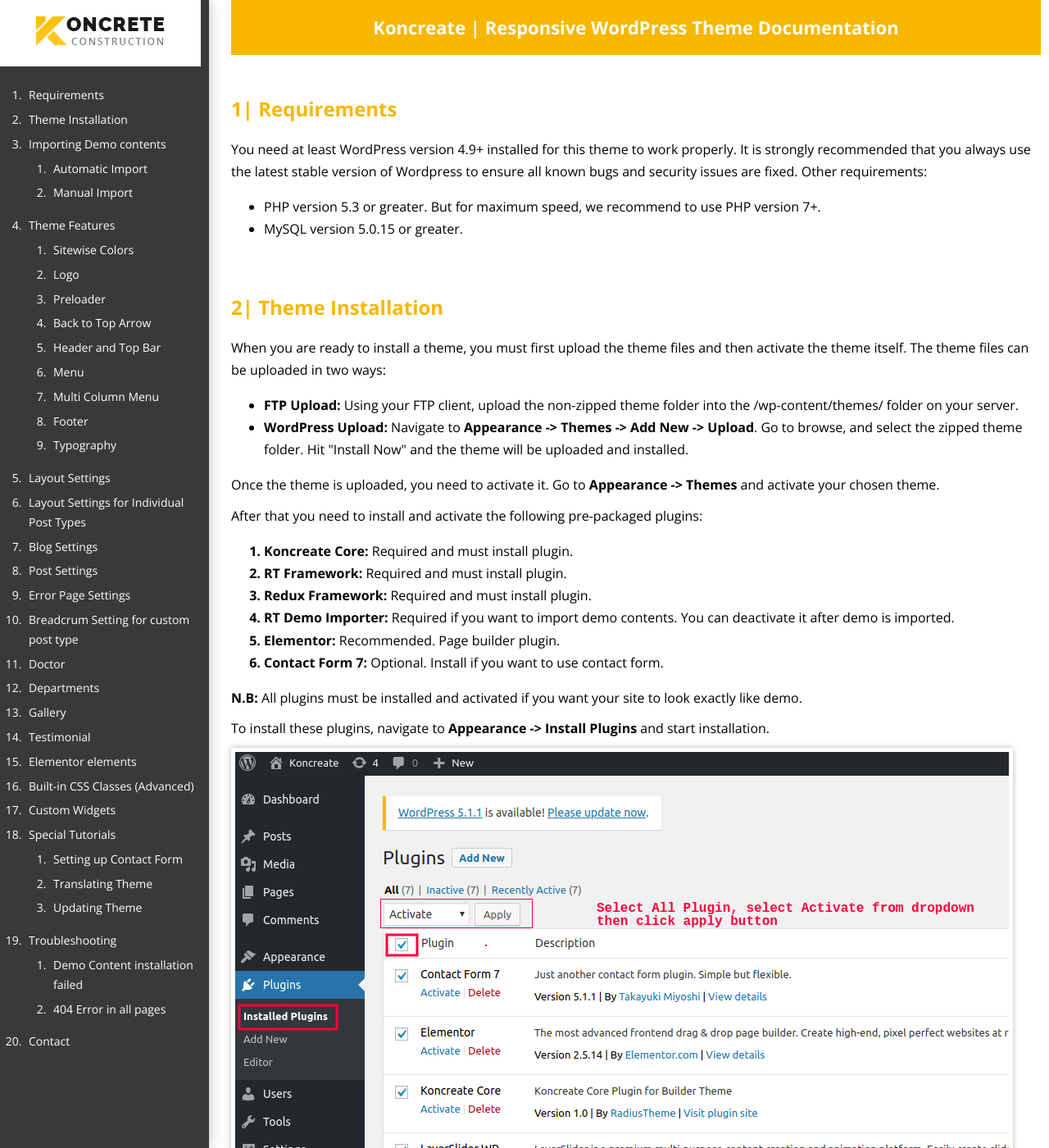
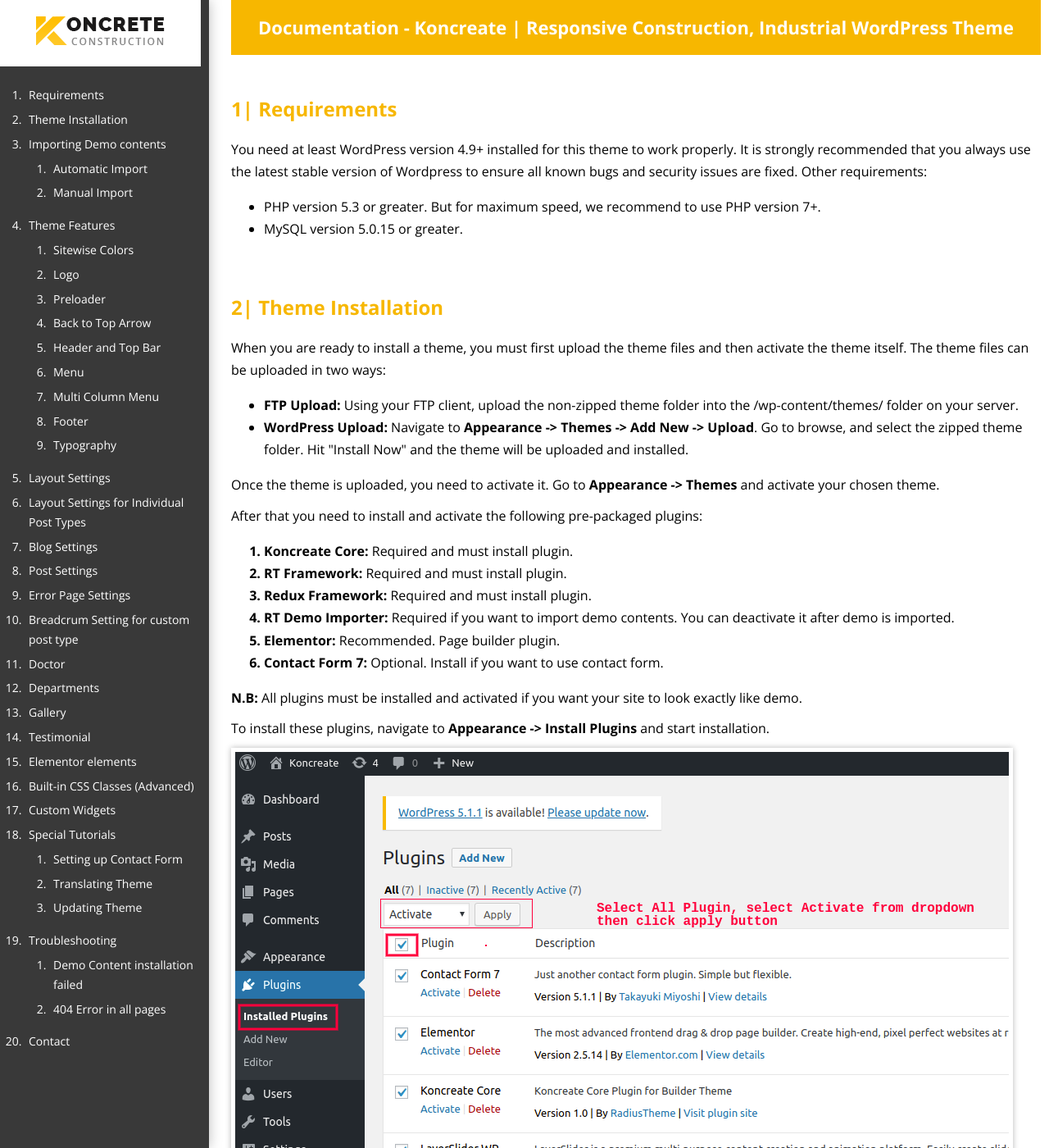
Before and after one commit to polodev/jekyll-koncreate-docs, a Jekyll site: the page built from index.html, in a window 1280 px wide and 1400 px high. Shown: the whole window at 82% size. Built offline with Jekyll 4.4.1, drawn with Linux system fonts in a browser that asks for light colours.

Commit message:
updated documentation

```diff
--- a/_includes/header_single.html
+++ b/_includes/header_single.html
@@ -1,7 +1,7 @@
 <head>
 	<meta charset="utf-8">
-	<meta name="viewport" content="width=device-width,initial-scale=1">
-	<title>Documentation - Koncreate | Responsive Construction, Industrial WordPress Theme</title>
+  <meta name="viewport" content="width=device-width, initial-scale=1, shrink-to-fit=no">
+	<title>{{page.title}}</title>
 	<link rel="icon" href="{{ 'assets/images/favicon.png' | relative_url }}" sizes="32x32" />
 	<link rel="stylesheet" href="{{ 'assets/files/css/meanmenu.css' | relative_url }}" type="text/css" media="all">
 	<link rel="stylesheet" href="{{ 'assets/files/vendor/scrollbar/jquery.mCustomScrollbar.min.css' | relative_url }}" type="text/css" media="all">
--- a/_includes/right_content_single.html
+++ b/_includes/right_content_single.html
@@ -1,6 +1,6 @@
 <div class="col-right">
 	<section id="requirements">
-		<h1 class="title">Koncreate | Responsive WordPress Theme Documentation</h1>
+		<h1 class="title">{{page.title}}</h1>
 		<h2>1| Requirements</h2>
 		<p>You need at least WordPress version 4.9+ installed for this theme to work properly. It is strongly recommended that you always use the latest stable version of Wordpress to ensure all known bugs and security issues are fixed. Other requirements:</p>
 		<ul>
@@ -249,7 +249,9 @@
 		<p>There are many tools available for translation. But the easiest way is to use plugin "<b>Loco Translate</b>". Using this plugin, you can literally translate any WordPress themes or plugins if it supports translation.</p>
 		<p style="color:red;"><i>** Note: Please remember, if you update the theme later your translations might be gone if they are stored inside theme/plugin. So please keep a backup of <b>Koncreate</b> theme and <b>Koncreate Core</b> plugin first before updating theme. **</i></p>
 		<p>Here's a quick video tutorial about how to use <b>Loco Translate</b>:</p>
-		<p><iframe width="640" height="360" alt="" src="https://www.youtube.com/embed/3Fohy96uSzY" frameborder="0" allowfullscreen></iframe></p>
+		<div class="embed-responsive">
+			<iframe width="640" height="360" alt="" src="https://www.youtube.com/embed/3Fohy96uSzY" frameborder="0" allowfullscreen></iframe>
+		</div>
 	</section>
 	<section id="update">
 		<h2>18.3| Updating Theme</h2>
@@ -264,7 +266,9 @@
 			<li>After completed the above steps successfully, Navigate to <b>Appearance -> Themes</b>. Here you'll see an "Update now" link beside your theme. Click on that link and your theme will be updated automatically.</li>
 		</ol>
 		<p>Here's a quick video tutorial explaining this method:</p>
-		<p><iframe width="640" height="360" alt="" src="https://www.youtube.com/embed/fhRFhXnuP1I" frameborder="0" allowfullscreen></iframe></p>
+		<div class="embed-responsive">
+			<iframe width="640" height="360" alt="" src="https://www.youtube.com/embed/fhRFhXnuP1I" frameborder="0" allowfullscreen></iframe>
+		</div>
 		<p class="mt30"><b><u>Method 2: By Uploading zip File</u></b></p>
 		<ol>
 			<li>From WordPress Admin Panel, Navigate to <b>Appearance -> Themes</b>.</li>
--- a/assets/files/css/style.css
+++ b/assets/files/css/style.css
@@ -12,6 +12,7 @@
 a {
 	text-decoration: none;
 }
+
 
 h2,
 .col-right a {
@@ -169,3 +170,17 @@
 		margin: 20px;
 	}
 }
+/*
+custom css
+*/
+img {
+	max-width: 100%;
+}
+
+.embed-responsive {
+  position: relative;
+  display: block;
+  width: 100%;
+  padding: 0;
+  overflow: hidden;
+}
--- a/assets/files/js/main.js
+++ b/assets/files/js/main.js
@@ -1,4 +1,4 @@
-jQuery(document).ready(function($){
+jQuery(document).ready(function($) {
     $("#wrapper .col-left").mCustomScrollbar({
         theme:"dark"
     });
@@ -26,4 +26,4 @@
         // animated top scrolling
         $('body, html').animate({scrollTop: pos}, 2000);
     });
-})(jQuery);
+});
--- a/index.html
+++ b/index.html
@@ -1,5 +1,5 @@
 ---
 layout: single_page
 page: single_documentation_page
-title: documentation
+title: Documentation - Koncreate | Responsive Construction, Industrial WordPress Theme
 ---
```
